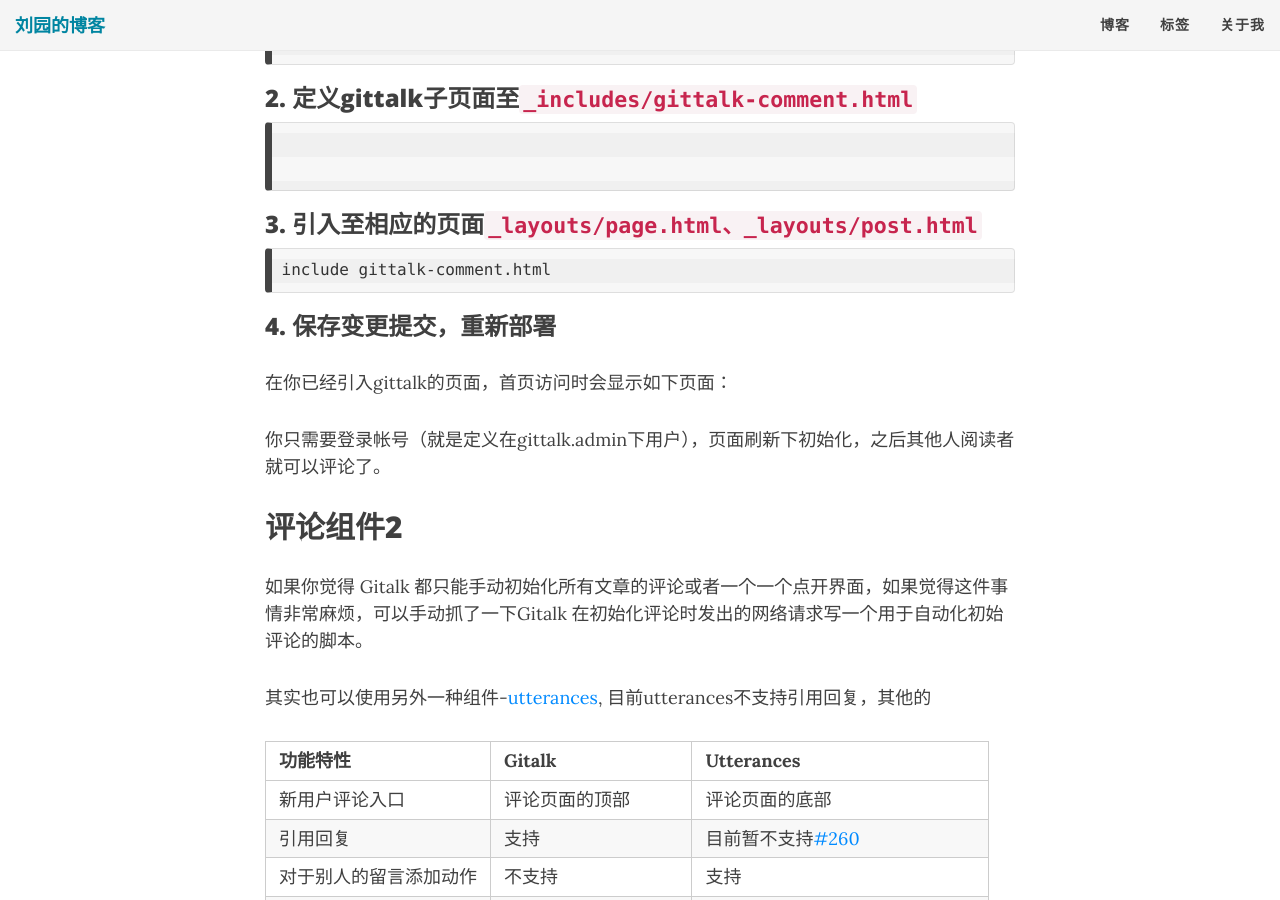
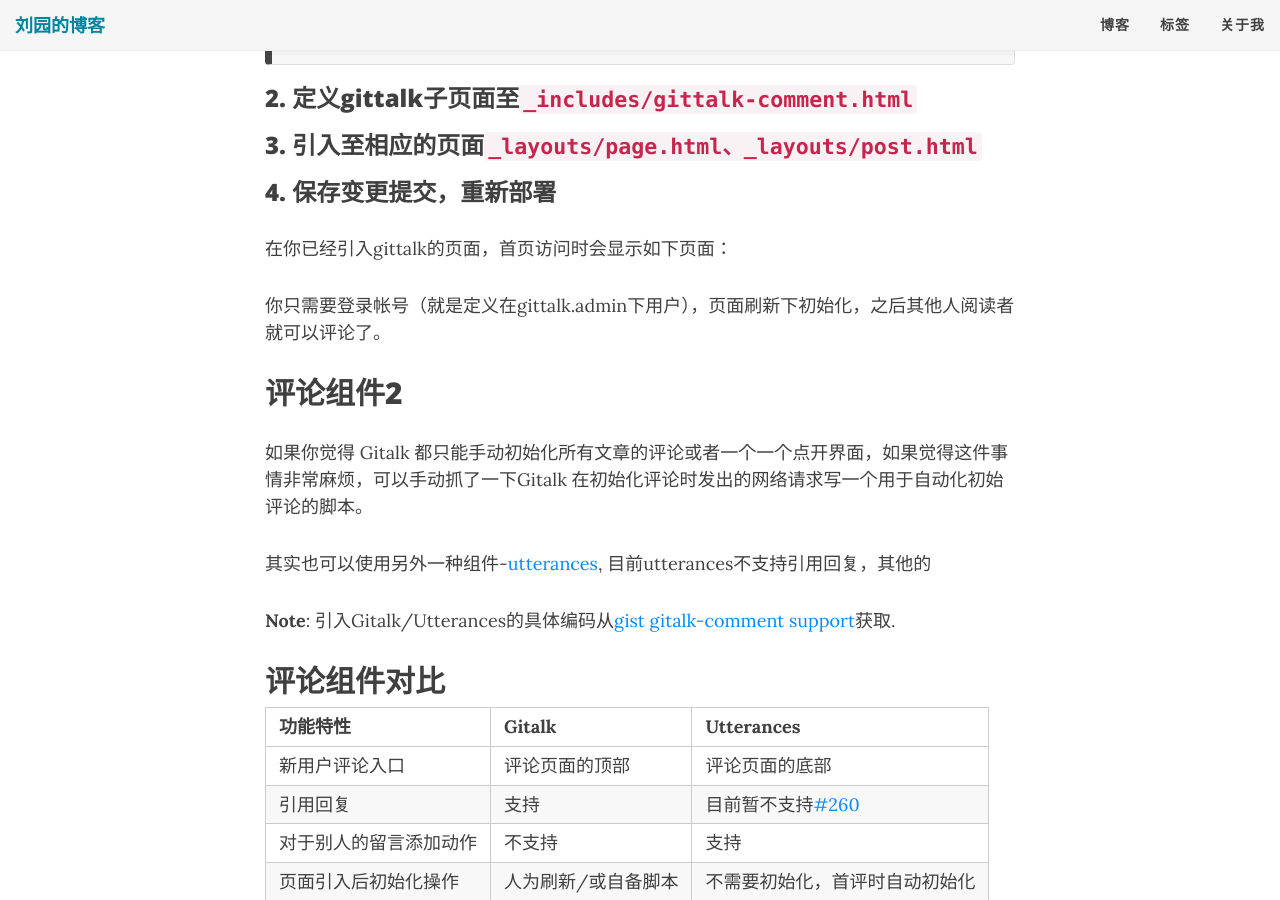
Before and after one commit to colynn/colynn.github.io, a Jekyll site: the page built from _posts/2020-03-25-create-custom-github-website.md, in a window 1280 px wide and 900 px high, scrolled down 1062 px. Built offline with Jekyll 4.4.1, drawn with Linux system fonts in a browser that asks for light colours; nearby versions of some CDN libraries; comment, search, counter and statistics services are not loaded.

Commit message:
create github website

````diff
--- a/_posts/2020-03-25-create-custom-github-website.md
+++ b/_posts/2020-03-25-create-custom-github-website.md
@@ -33,35 +33,7 @@ gittalk:
 
 ### 2. 定义gittalk子页面至`_includes/gittalk-comment.html`
 
-```
-{% if site.gittalk.clientID and site.gittalk.clientSecret %}
-<div id="gitalk-container"></div>
-<link rel="stylesheet" href="https://cdn.jsdelivr.net/npm/gitalk@1/dist/gitalk.css">
-<script src="https://cdn.jsdelivr.net/npm/gitalk@1/dist/gitalk.min.js"></script>
-<script >
-  const gitalk = new Gitalk({
-    clientID: '{{ site.gittalk.clientID }}',
-    clientSecret: "{{ site.gittalk.clientSecret }}",
-    repo: "{{ site.gittalk.repository }}",
-    owner: "{{ site.gittalk.owner }}",
-    admin: ["{{ site.gittalk.admin | split: ','  | join: '","'}}"],
-    id: "{{ page.url }}",    // Ensure uniqueness and length less than 50
-    distractionFreeMode: false,  // Facebook-like distraction free mode
-    perPage: 100
-});
-
-gitalk.render('gitalk-container')
-</script>
-
-{% endif %}
-
-```
-
 ### 3. 引入至相应的页面`_layouts/page.html、_layouts/post.html`
-
-```
-include gittalk-comment.html
-```
 
 ### 4. 保存变更提交，重新部署
 在你已经引入gittalk的页面，首页访问时会显示如下页面：
@@ -74,6 +46,10 @@ include gittalk-comment.html
 
 其实也可以使用另外一种组件-[utterances](https://github.com/utterance/utterances), 目前utterances不支持引用回复，其他的
 
+__Note__: 引入Gitalk/Utterances的具体编码从[gist gitalk-comment support](https://gist.github.com/colynn/1cfa50c2b87eda4818a32b351d875d81)获取.
+
+
+## 评论组件对比
 
 功能特性 | Gitalk |  Utterances
 -|-|-
````
